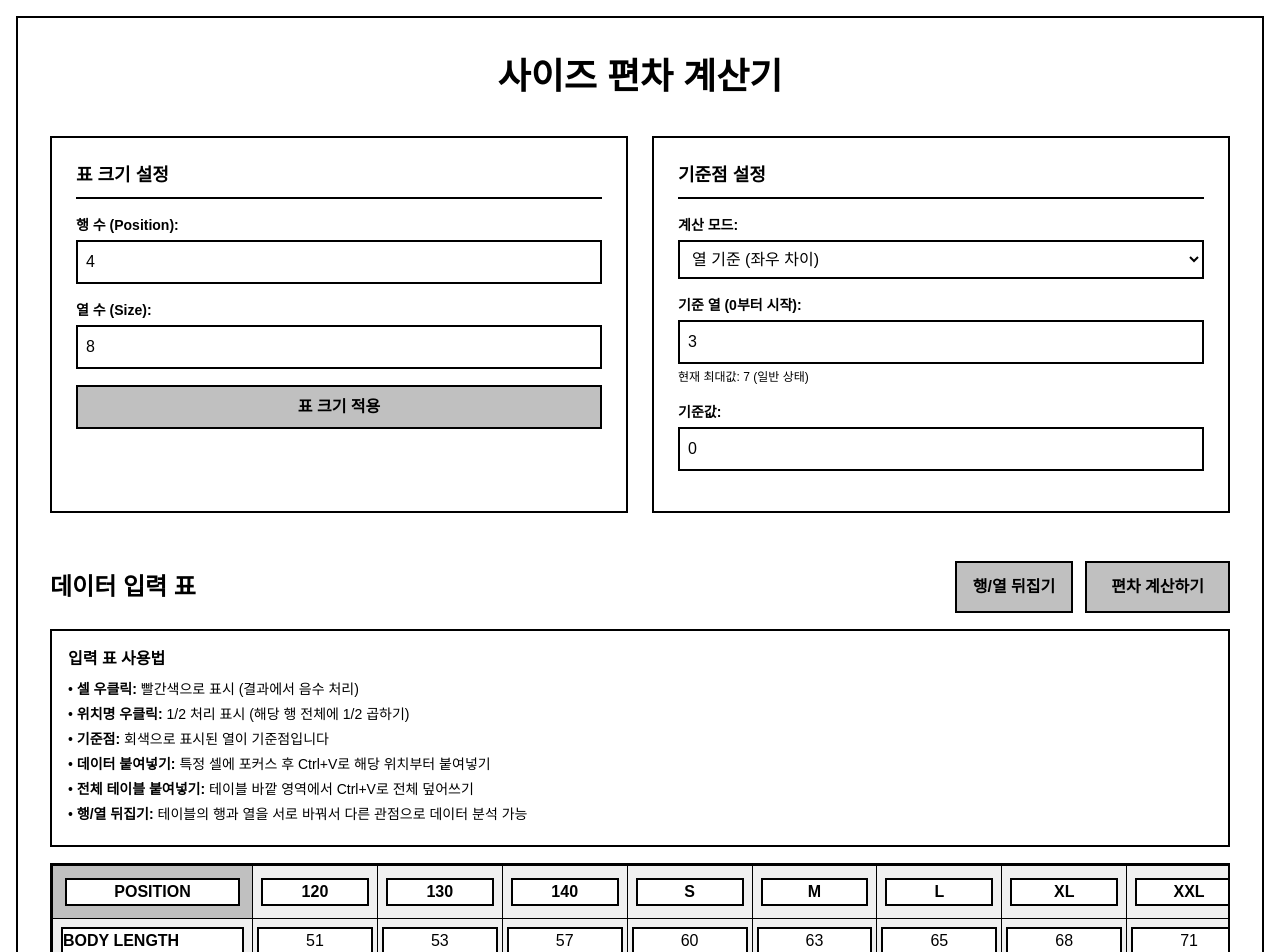
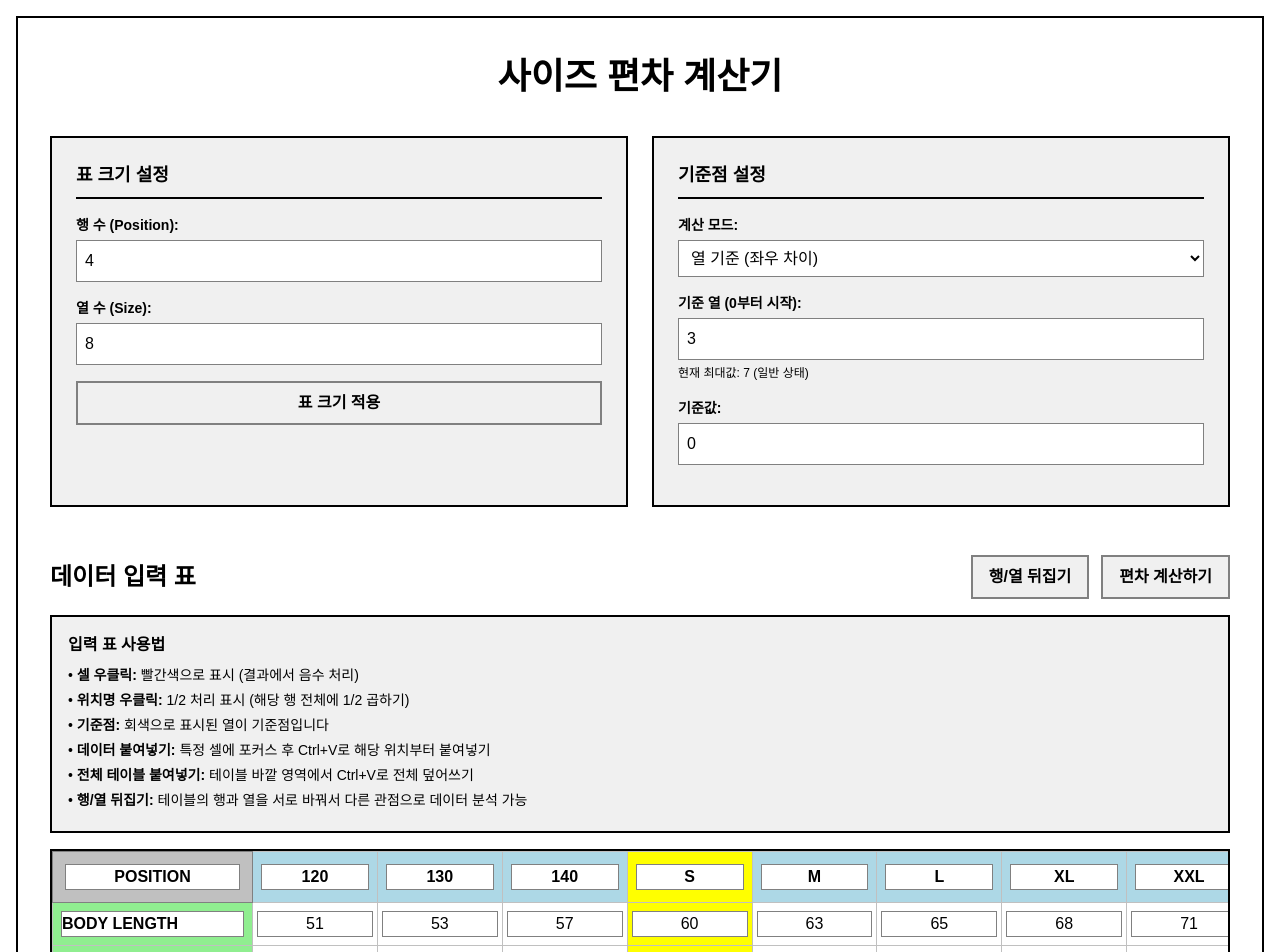
Before and after one commit to SundaePorkCutlet/pattern-size-calculator, a Next.js app: page / in a window 1280 px wide. Shown: the top 952 px of the page. Built offline with nearby package versions, Linux system fonts and the light colour scheme.

Commit message:
윈7용 컬러

```diff
--- a/app/globals.css
+++ b/app/globals.css
@@ -25,87 +25,119 @@ body {
   font-family: Arial, Helvetica, sans-serif;
 }
 
-/* 윈도우 7 호환을 위한 단순 색상 덮어쓰기 */
-* {
-  background-color: inherit !important;
-  color: #000000 !important;
+/* 윈도우 7 호환을 위한 기본 색상 사용 */
+.bg-gray-50,
+.bg-blue-50 {
+  background-color: #F0F8FF !important; /* 연한 파랑 */
 }
 
-.bg-gray-50,
-.bg-blue-50,
-.bg-green-100,
-.bg-blue-100,
+.bg-green-100 {
+  background-color: #90EE90 !important; /* 연한 초록 */
+}
+
+.bg-blue-100 {
+  background-color: #ADD8E6 !important; /* 연한 파랑 */
+}
+
 .bg-yellow-50,
 .bg-yellow-100,
-.bg-yellow-200,
-.bg-purple-200,
-.bg-red-100,
-.bg-orange-500,
-.bg-blue-500,
-.bg-purple-500,
-.bg-white {
-  background-color: #f0f0f0 !important;
+.bg-yellow-200 {
+  background-color: #FFFF00 !important; /* 노랑 */
+}
+
+.bg-purple-200 {
+  background-color: #DDA0DD !important; /* 연한 보라 */
+}
+
+.bg-red-100 {
+  background-color: #FFB6C1 !important; /* 연한 빨강 */
+}
+
+.bg-orange-500 {
+  background-color: #FFA500 !important; /* 오렌지 */
+}
+
+.bg-blue-500 {
+  background-color: #0000FF !important; /* 파랑 */
+}
+
+.bg-purple-500 {
+  background-color: #800080 !important; /* 보라 */
 }
 
 .bg-green-500 {
-  background-color: #c0c0c0 !important;
+  background-color: #008000 !important; /* 초록 */
+}
+
+.bg-white {
+  background-color: #FFFFFF !important; /* 흰색 */
 }
 
 .text-gray-800,
 .text-gray-700,
-.text-gray-500,
+.text-black {
+  color: #000000 !important; /* 검정 */
+}
+
+.text-gray-500 {
+  color: #808080 !important; /* 회색 */
+}
+
 .text-blue-800,
-.text-blue-700,
-.text-black,
+.text-blue-700 {
+  color: #0000FF !important; /* 파랑 */
+}
+
 .text-white {
-  color: #000000 !important;
+  color: #FFFFFF !important; /* 흰색 */
 }
 
 .text-red-600,
 .text-red-700 {
-  color: #000000 !important;
+  color: #FF0000 !important; /* 빨강 */
   font-weight: bold !important;
 }
 
 .text-purple-600 {
-  color: #000000 !important;
+  color: #800080 !important; /* 보라 */
 }
 
-.border-gray-300,
-.border-blue-200,
-.border-green-200,
-.border-blue-400,
-.border-green-400 {
-  border-color: #000000 !important;
+.border-gray-300 {
+  border-color: #C0C0C0 !important; /* 연한 회색 */
 }
 
-/* 버튼들 */
+.border-blue-200,
+.border-blue-400 {
+  border-color: #0000FF !important; /* 파랑 */
+}
+
+.border-green-200,
+.border-green-400 {
+  border-color: #008000 !important; /* 초록 */
+}
+
+/* 버튼들 - 윈도우 7 스타일 */
 button {
-  background-color: #c0c0c0 !important;
+  background-color: #F0F0F0 !important;
   color: #000000 !important;
-  border: 2px solid #000000 !important;
+  border: 2px solid #808080 !important;
+  padding: 8px 16px !important;
+}
+
+button:hover {
+  background-color: #E0E0E0 !important;
 }
 
 /* 입력 필드들 */
 input, select {
-  background-color: #ffffff !important;
+  background-color: #FFFFFF !important;
   color: #000000 !important;
-  border: 2px solid #000000 !important;
+  border: 1px solid #808080 !important;
 }
 
 /* 테이블 */
 table, th, td {
-  border: 1px solid #000000 !important;
-}
-
-th {
-  background-color: #c0c0c0 !important;
-  color: #000000 !important;
-}
-
-td {
-  background-color: #ffffff !important;
-  color: #000000 !important;
+  border: 1px solid #808080 !important;
 }
 
 /* 숫자 입력 필드의 화살표 완전 제거 */
```
